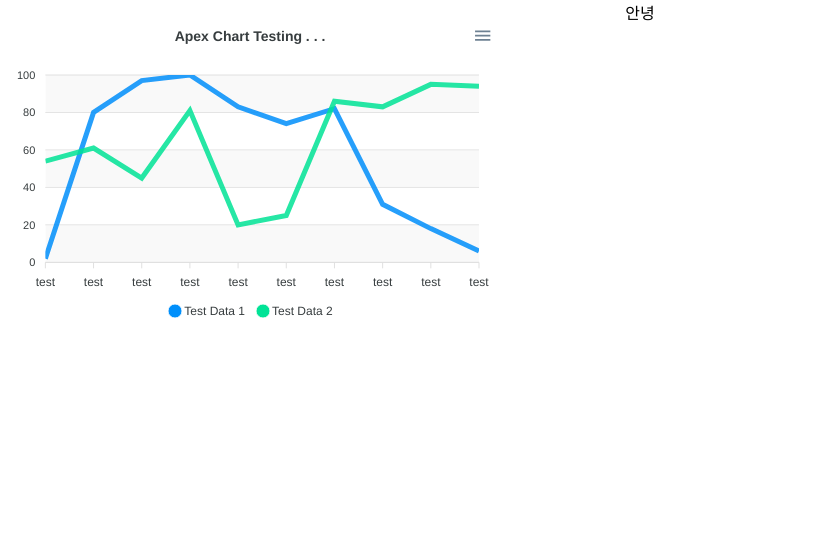
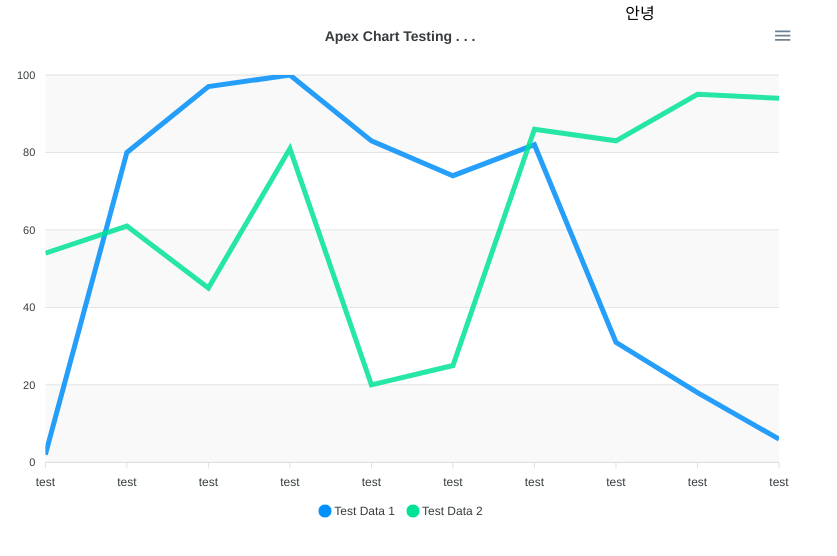
Before and after one commit to Suyoooi/Chart, a React (Create React App) app: page / in a window 1280 px wide. Shown: the top 556 px of the page, without its empty margins (0-837 px from the left). Built offline with nearby package versions, Linux system fonts and the light colour scheme.

Commit message:
fix: chart 크기 수정

```diff
--- a/src/constant/ApexChart.jsx
+++ b/src/constant/ApexChart.jsx
@@ -71,8 +71,8 @@ export default class ApexChart extends Component {
         options={this.state.options}
         series={this.state.series}
         typs="line"
-        width={500}
-        height={300}
+        width={800}
+        height={500}
       />
     );
   }
```
